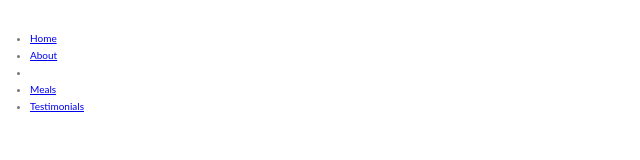
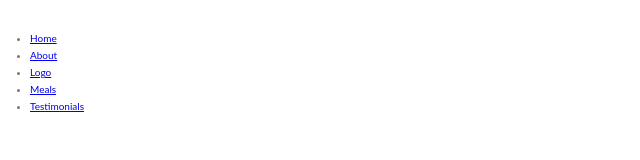
Before and after one commit to amiriweb/RestoranWeb, a website built with webpack: page index.html in a window 1280 px wide. Shown: the full height of the page, 0-640 px from the left. Built offline with nearby package versions, Linux system fonts and the light colour scheme.

Commit message:
Navigation completed

```diff
--- a/index.html
+++ b/index.html
@@ -12,7 +12,7 @@
     <ul class="nav-primary__list">
       <li class="nav-primary__item"><a href="#home" class="nav-primary__link">Home</a></li>
       <li class="nav-primary__item"><a href="#about" class="nav-primary__link">About</a></li>
-      <li class="nav-primary__item"><a href="#home" class="nav-primary__link"></a></li>
+      <li class="nav-primary__item"><a href="#home" class="nav-primary__link">Logo</a></li>
       <li class="nav-primary__item"><a href="#meals" class="nav-primary__link">Meals</a></li>
       <li class="nav-primary__item"><a href="#testimonials" class="nav-primary__link">Testimonials</a></li>
     </ul>
```
